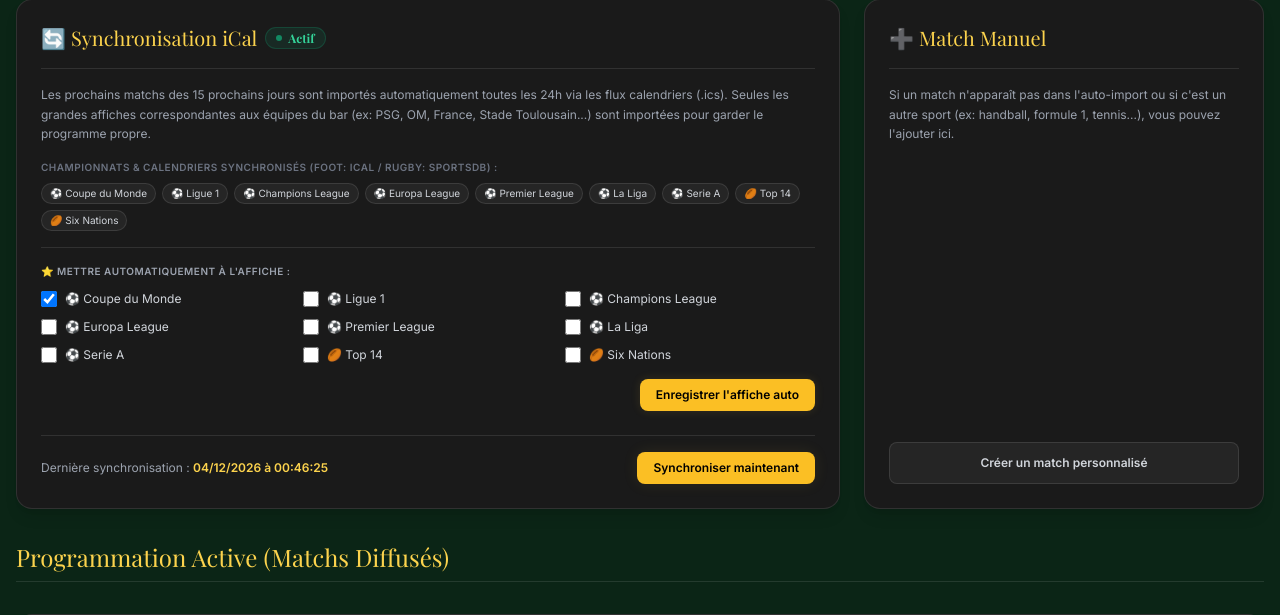
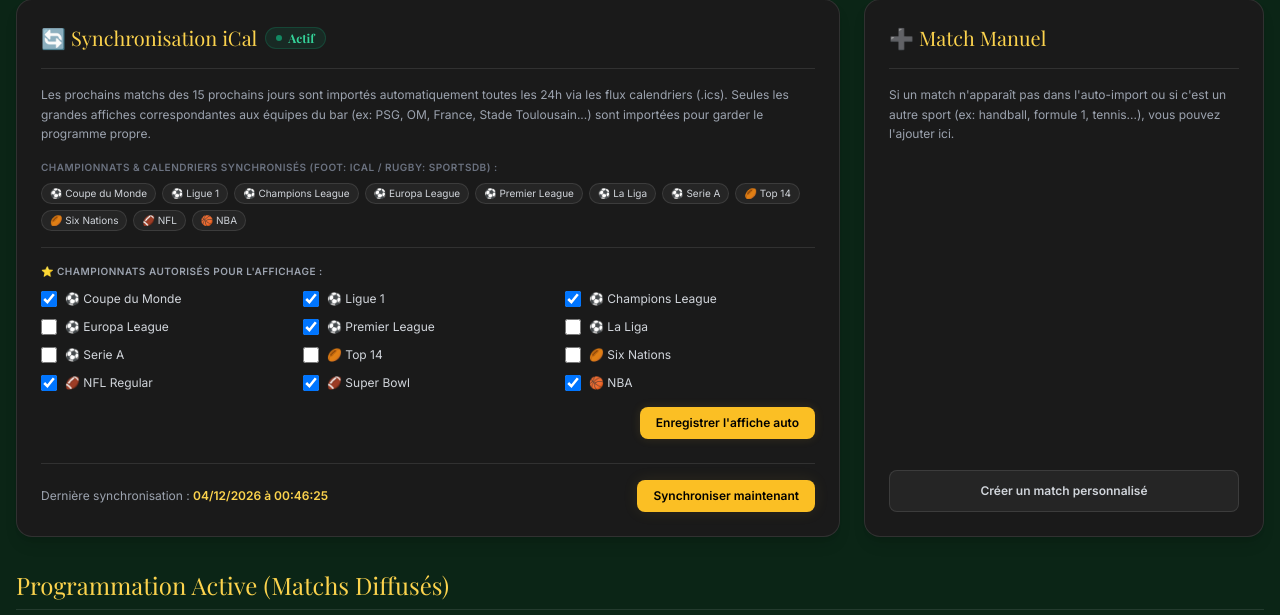
Before and after one commit to Flayrox/GentleMenBar, a PHP site: page /admin.php in a window 1280 px wide. Shown: the part 182-797 px from the top of the page. Run offline with PHP 8.4, Linux system fonts and the light colour scheme; the visitor is signed in with stand-in values (Sample User, id 1); data comes from the database, SQL or seed files in the repository; data that the repository does not hold is empty; some libraries are stand-ins or nearby versions.

Commit message:
feat: auto-load uploaded photos into bar carousel & map checked competitions in Admin to iCal auto-import

```diff
--- a/admin.php
+++ b/admin.php
@@ -640,16 +640,18 @@ $heroBgImage = config_value('hero_bg_image', '/assets/uploads/hero-bg.jpg');
                 <span class="rounded-full bg-white/5 border border-white/10 px-2 py-0.5 text-[10px] text-gray-300">⚽ Serie A</span>
                 <span class="rounded-full bg-white/5 border border-white/10 px-2 py-0.5 text-[10px] text-gray-300">🏉 Top 14</span>
                 <span class="rounded-full bg-white/5 border border-white/10 px-2 py-0.5 text-[10px] text-gray-300">🏉 Six Nations</span>
+                <span class="rounded-full bg-white/5 border border-white/10 px-2 py-0.5 text-[10px] text-gray-300">🏈 NFL</span>
+                <span class="rounded-full bg-white/5 border border-white/10 px-2 py-0.5 text-[10px] text-gray-300">🏀 NBA</span>
               </div>
 
               <form method="post" class="border-t border-white/10 pt-4">
                 <input type="hidden" name="csrf_token" value="<?php echo e($_SESSION['csrf_token']); ?>">
                 <input type="hidden" name="action" value="save_auto_feature_config">
 
-                <span class="text-[10px] text-gray-400 uppercase tracking-wider block mb-3 font-semibold font-body">⭐️ Mettre automatiquement à l'affiche :</span>
+                <span class="text-[10px] text-gray-400 uppercase tracking-wider block mb-3 font-semibold font-body">⭐️ Championnats autorisés pour l'affichage :</span>
                 <div class="grid grid-cols-2 sm:grid-cols-3 gap-3">
                   <?php
-                  $autoFeatJson = config_value('auto_feature_competitions', '["Coupe du Monde"]');
+                  $autoFeatJson = config_value('auto_feature_competitions', '["Coupe du Monde", "Ligue 1", "Champions League", "Premier League", "NFL Regular Season", "Super Bowl", "NBA"]');
                   $autoFeatList = json_decode($autoFeatJson, true) ?: [];
                   $allCompetitions = [
                       'Coupe du Monde' => '⚽ Coupe du Monde',
@@ -660,7 +662,10 @@ $heroBgImage = config_value('hero_bg_image', '/assets/uploads/hero-bg.jpg');
                       'La Liga' => '⚽ La Liga',
                       'Serie A' => '⚽ Serie A',
                       'Top 14' => '🏉 Top 14',
-                      'Six Nations' => '🏉 Six Nations'
+                      'Six Nations' => '🏉 Six Nations',
+                      'NFL Regular Season' => '🏈 NFL Regular',
+                      'Super Bowl' => '🏈 Super Bowl',
+                      'NBA' => '🏀 NBA'
                   ];
                   foreach ($allCompetitions as $key => $label):
                       $checked = in_array($key, $autoFeatList, true) ? 'checked' : '';
```
Also changed, not shown: api/auto-import.php (+11 -0 lines), index.php (+16 -0 lines).
